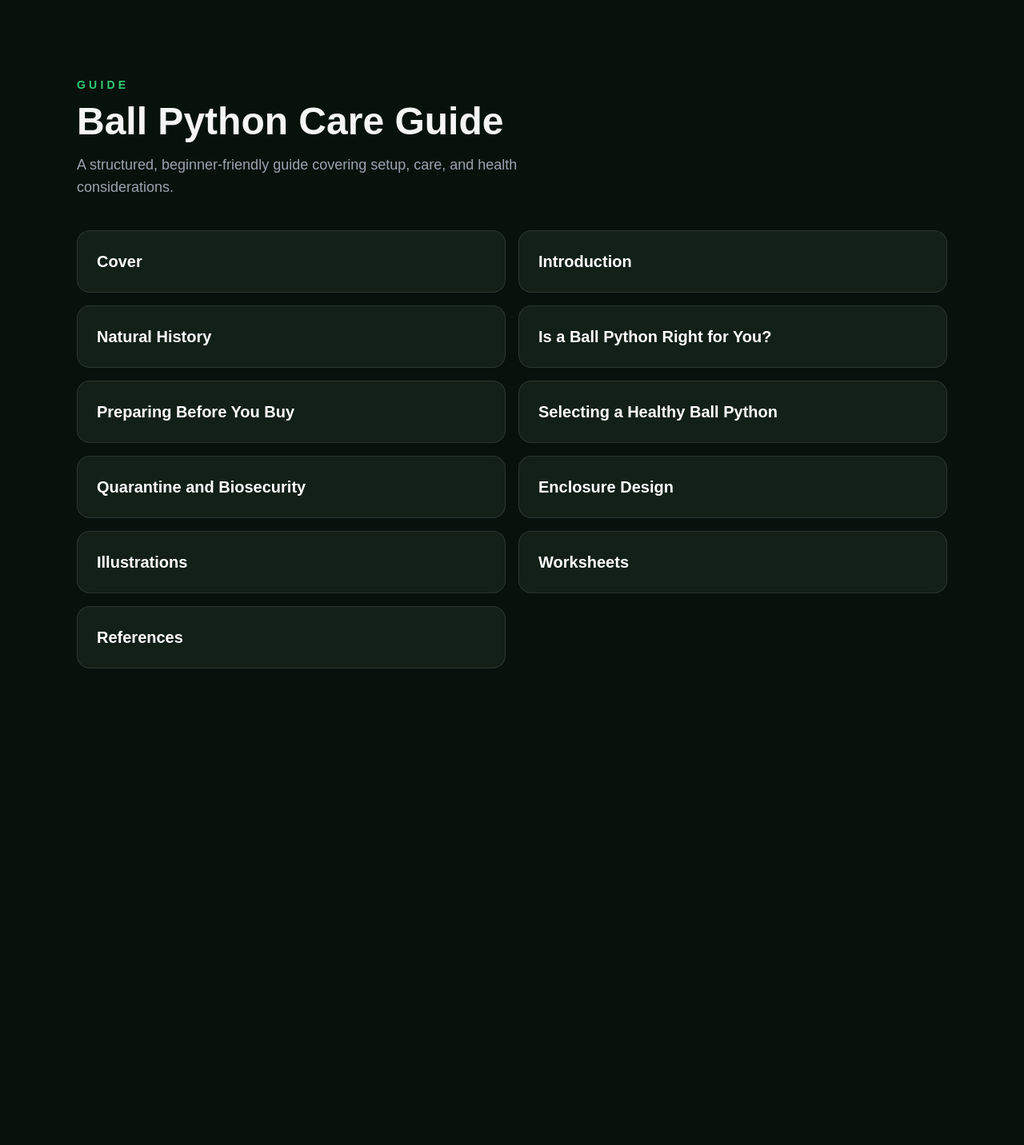
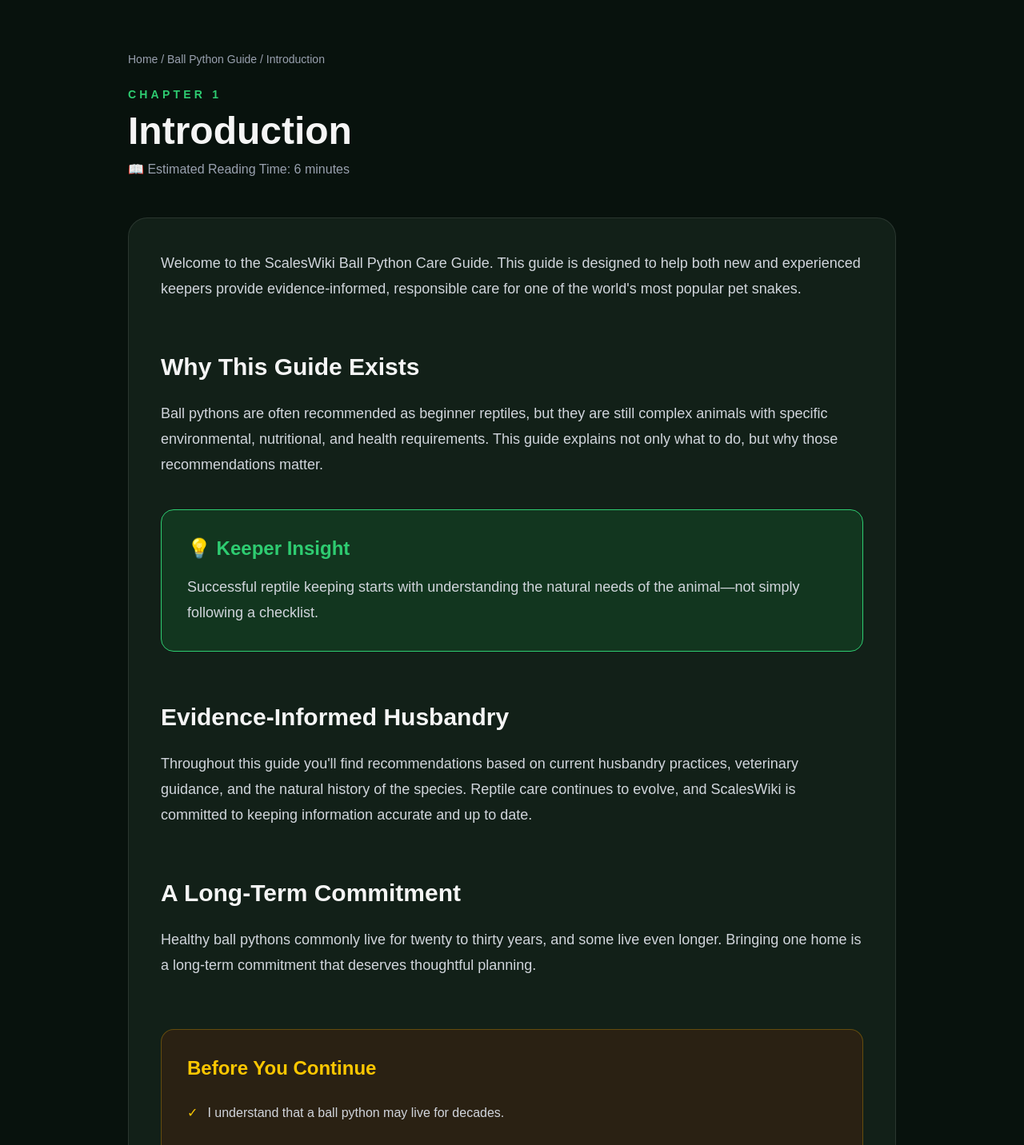
Before and after one commit to scalesandtailsrescue72-star/scaleswiki, a Next.js app: page /guides/ball-python/introduction in a window 1280 px wide. Shown: the top 1432 px of the page at 80% size. Before the commit the page ends 932 px from the top, so only its background shows below. Built offline with nearby package versions, Linux system fonts and the light colour scheme.

Commit message:
Restore Chapter 1 and add DecisionChecklist component

```diff
--- /dev/null
+++ b/app/components/DecisionChecklist.tsx
@@ -0,0 +1,29 @@
+interface DecisionChecklistProps {
+  title: string;
+  items: string[];
+}
+
+export default function DecisionChecklist({
+  title,
+  items,
+}: DecisionChecklistProps) {
+  return (
+    <section className="mt-16 rounded-2xl border border-yellow-500/30 bg-[#2A2113] p-8">
+      <h2 className="text-2xl font-bold text-yellow-400">
+        {title}
+      </h2>
+
+      <ul className="mt-6 space-y-4">
+        {items.map((item, index) => (
+          <li
+            key={index}
+            className="flex gap-3 text-gray-300"
+          >
+            <span className="text-yellow-400">✓</span>
+            <span>{item}</span>
+          </li>
+        ))}
+      </ul>
+    </section>
+  );
+}
--- /dev/null
+++ b/app/components/snapshots/ChapterSnapshot.tsx
@@ -0,0 +1,55 @@
+interface ChapterSnapshotProps {
+  number: string;
+  chapter: string;
+  title: string;
+  children: React.ReactNode;
+}
+
+export default function ChapterSnapshot({
+  number,
+  chapter,
+  title,
+  children,
+}: ChapterSnapshotProps) {
+  return (
+    <section className="mt-16 rounded-3xl border-2 border-[#2ECC71] bg-[#0D1712] p-10 shadow-xl">
+
+      <div className="text-center">
+
+        <p className="text-sm uppercase tracking-[0.3em] text-[#2ECC71]">
+          ScalesWiki Snapshot
+        </p>
+
+        <h2 className="mt-2 text-3xl font-bold">
+          #{number}
+        </h2>
+
+        <p className="mt-2 text-gray-400">
+          {chapter}
+        </p>
+
+        <h3 className="mt-2 text-2xl font-semibold text-[#2ECC71]">
+          {title}
+        </h3>
+
+      </div>
+
+      <div className="mt-10 space-y-6 text-gray-300">
+        {children}
+      </div>
+
+      <div className="mt-10 border-t border-white/10 pt-6 text-center">
+
+        <p className="font-semibold text-[#2ECC71]">
+          Evidence. Education. Better Care.
+        </p>
+
+        <p className="mt-2 text-sm text-gray-500">
+          ScalesWiki • Version 1.0
+        </p>
+
+      </div>
+
+    </section>
+  );
+}
--- a/app/guides/ball-python/introduction/page.tsx
+++ b/app/guides/ball-python/introduction/page.tsx
@@ -1,82 +1,86 @@
-import Link from "next/link";
+import ChapterLayout from "@/app/components/ChapterLayout";
+import KeeperInsight from "@/app/components/callouts/KeeperInsight";
+import DecisionChecklist from "@/app/components/DecisionChecklist";
 
-const chapters = [
-  {
-    title: "Cover",
-    href: "/content/guides/ball-python/00-cover.md",
-  },
-  {
-    title: "Introduction",
-    href: "/guides/ball-python/introduction",
-  },
-  {
-    title: "Natural History",
-    href: "/content/guides/ball-python/02-natural-history.md",
-  },
-  {
-    title: "Is a Ball Python Right for You?",
-    href: "/content/guides/ball-python/03-is-a-ball-python-right-for-you.md",
-  },
-  {
-    title: "Preparing Before You Buy",
-    href: "/content/guides/ball-python/04-preparing-before-you-buy.md",
-  },
-  {
-    title: "Selecting a Healthy Ball Python",
-    href: "/content/guides/ball-python/05-selecting-a-healthy-ball-python.md",
-  },
-  {
-    title: "Quarantine and Biosecurity",
-    href: "/content/guides/ball-python/06-quarantine-biosecurity.md",
-  },
-  {
-    title: "Enclosure Design",
-    href: "/content/guides/ball-python/07-enclosure-design.md",
-  },
-  {
-    title: "Illustrations",
-    href: "/content/guides/ball-python/illustrations.md",
-  },
-  {
-    title: "Worksheets",
-    href: "/content/guides/ball-python/worksheets.md",
-  },
-  {
-    title: "References",
-    href: "/content/guides/ball-python/references.md",
-  },
-];
+export default function IntroductionPage() {
+  return (
+    <ChapterLayout
+      chapter="Chapter 1"
+      title="Introduction"
+      readingTime="6 minutes"
+      guideHref="/guides/ball-python"
+      previousHref="/guides/ball-python"
+      nextHref="/guides/ball-python/natural-history"
+    >
+      <p className="text-lg leading-8 text-gray-300">
+        Welcome to the ScalesWiki Ball Python Care Guide. This guide is designed
+        to help both new and experienced keepers provide evidence-informed,
+        responsible care for one of the world's most popular pet snakes.
+      </p>
 
-export default function BallPythonGuidePage() {
-  return (
-    <main className="min-h-screen bg-[#08120D] text-[#F5F5F5]">
-      <section className="mx-auto max-w-6xl px-6 py-24 lg:px-8">
-        <p className="text-sm font-semibold uppercase tracking-[0.3em] text-[#2ECC71]">
-          Guide
+      <section className="mt-16">
+        <h2 className="text-3xl font-bold">Why This Guide Exists</h2>
+
+        <p className="mt-6 text-lg leading-8 text-gray-300">
+          Ball pythons are often recommended as beginner reptiles, but they are
+          still complex animals with specific environmental, nutritional, and
+          health requirements. This guide explains not only what to do, but why
+          those recommendations matter.
         </p>
+      </section>
 
-        <h1 className="mt-3 text-4xl font-semibold sm:text-5xl">
-          Ball Python Care Guide
-        </h1>
+      <KeeperInsight>
+        Successful reptile keeping starts with understanding the natural needs
+        of the animal—not simply following a checklist.
+      </KeeperInsight>
 
-        <p className="mt-4 max-w-2xl text-lg text-[#9CA3AF]">
-          A structured, beginner-friendly guide covering setup, care, and health considerations.
+      <section className="mt-16">
+        <h2 className="text-3xl font-bold">
+          Evidence-Informed Husbandry
+        </h2>
+
+        <p className="mt-6 text-lg leading-8 text-gray-300">
+          Throughout this guide you'll find recommendations based on current
+          husbandry practices, veterinary guidance, and the natural history of
+          the species. Reptile care continues to evolve, and ScalesWiki is
+          committed to keeping information accurate and up to date.
         </p>
+      </section>
 
-        <div className="mt-10 grid gap-4 md:grid-cols-2">
-          {chapters.map((chapter) => (
-            <Link
-              key={chapter.title}
-              href={chapter.href}
-              className="rounded-2xl border border-white/10 bg-[#122018] p-6 transition hover:border-[#2ECC71]/40"
-            >
-              <h2 className="text-xl font-semibold text-white">
-                {chapter.title}
-              </h2>
-            </Link>
-          ))}
-        </div>
+      <section className="mt-16">
+        <h2 className="text-3xl font-bold">
+          A Long-Term Commitment
+        </h2>
+
+        <p className="mt-6 text-lg leading-8 text-gray-300">
+          Healthy ball pythons commonly live for twenty to thirty years, and
+          some live even longer. Bringing one home is a long-term commitment
+          that deserves thoughtful planning.
+        </p>
       </section>
-    </main>
+
+      <DecisionChecklist
+        title="Before You Continue"
+        items={[
+          "I understand that a ball python may live for decades.",
+          "I am willing to continue learning as husbandry recommendations improve.",
+          "I understand this guide is educational and not a substitute for veterinary care.",
+          "I am committed to responsible reptile ownership.",
+        ]}
+      />
+
+      <section className="mt-16 rounded-2xl border border-white/10 bg-[#122018] p-8">
+        <h2 className="text-3xl font-bold">
+          Chapter Summary
+        </h2>
+
+        <ul className="mt-8 space-y-3 text-gray-300">
+          <li>✓ This guide is based on evidence-informed husbandry.</li>
+          <li>✓ Responsible reptile ownership begins with education.</li>
+          <li>✓ Ball pythons are a long-term commitment.</li>
+          <li>✓ Understanding natural history improves captive care.</li>
+        </ul>
+      </section>
+    </ChapterLayout>
   );
 }
```
Also changed, not shown: 1 other file (tests, documents, lock files or other folders).
